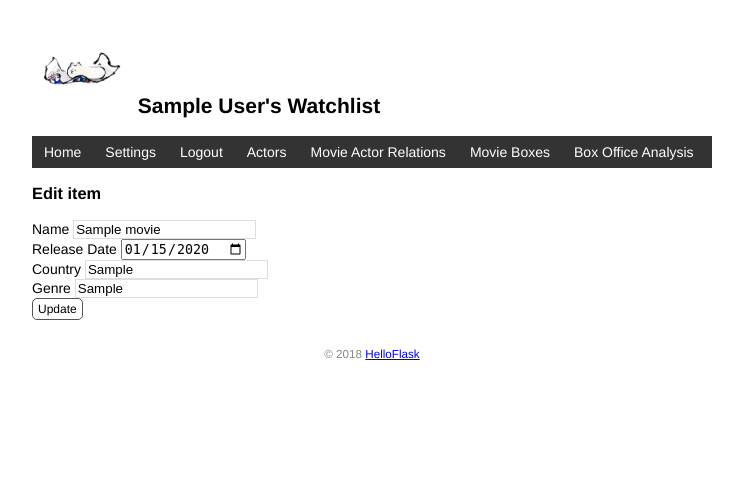
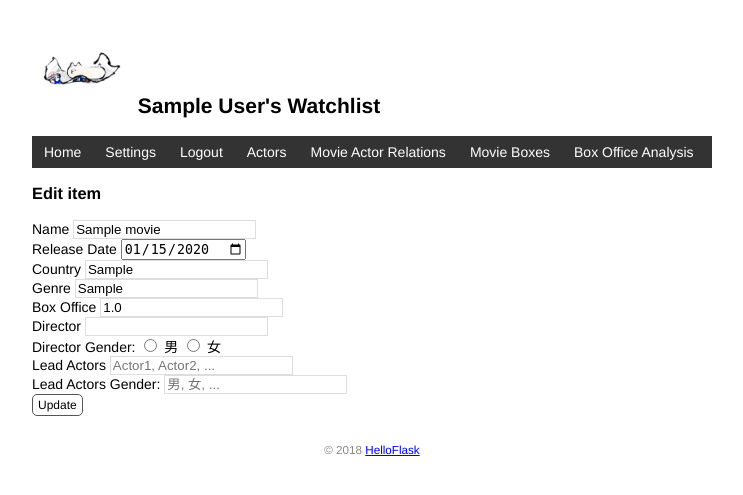
Before and after one commit to SiriGao/watchlist, a Flask app: page /movie/edit/1 in a window 1280 px wide. Shown: the top 495 px of the page, without its empty margins (268-1011 px from the left). Run offline with Flask 3, Linux system fonts and the light colour scheme; a user stored in the database is signed in; tables that the repository leaves empty hold one stand-in row (values such as "Sample post").

Commit message:
add relative relation available

```diff
--- a/watchlist/models.py
+++ b/watchlist/models.py
@@ -39,13 +39,14 @@ class MovieBox(db.Model):
 
 
 class Actor(db.Model):
-    id = db.Column(db.String(10), primary_key=True)
+    id = db.Column(db.Integer, primary_key=True, autoincrement=True)
     name = db.Column(db.String(20), nullable=False)
     gender = db.Column(db.String(2), nullable=False)
     country = db.Column(db.String(20))
 
 class MovieActorRelation(db.Model):
-    id = db.Column(db.String(10), primary_key=True)
+    #id = db.Column(db.String(10), primary_key=True)
+    id = db.Column(db.Integer, primary_key=True, autoincrement=True)  # 修改为自动增长
     movie_id = db.Column(db.String(10), db.ForeignKey('movie.id'), nullable=False)
     actor_id = db.Column(db.String(10), db.ForeignKey('actor.id'), nullable=False)
     relation_type = db.Column(db.String(20))
--- a/watchlist/templates/edit.html
+++ b/watchlist/templates/edit.html
@@ -8,6 +8,18 @@
     Release Date <input type="date" name="release_date" required value="{{ movie.release_date|to_date_string }}"><br>
     Country <input type="text" name="country" autocomplete="off" value="{{ movie.country }}"><br>
     Genre <input type="text" name="genre" autocomplete="off" value="{{ movie.genre }}"><br>
+
+    Box Office <input type="text" name="box_office" autocomplete="off" value="{{ movie.box_info.box }}"><br>
+
+    Director <input type="text" name="director" autocomplete="off" value="{{ director.name if director else '' }}"><br>
+    Director Gender:
+    <input type="radio" name="director_gender" value="男" {% if director and director.gender=='男' %}checked{% endif %}> 男
+    <input type="radio" name="director_gender" value="女" {% if director and director.gender=='女' %}checked{% endif %}>
+    女<br>
+
+
+    Lead Actors <input type="text" name="lead_actors" placeholder="Actor1, Actor2, ..." autocomplete="off"><br>
+    Lead Actors Gender: <input type="text" name="lead_actors_gender" placeholder="男, 女, ..." autocomplete="off"><br>
     <input class="btn" type="submit" name="submit" value="Update">
 </form>
 {% endblock %}
--- a/watchlist/views.py
+++ b/watchlist/views.py
@@ -69,46 +69,97 @@ def index():
 @login_required
 def edit(movie_id):
     movie = Movie.query.get_or_404(movie_id)
+    director_relation = MovieActorRelation.query.filter_by(movie_id=movie_id, relation_type='导演').first()
+    director = Actor.query.get(director_relation.actor_id) if director_relation else None
+
+    if request.method == 'GET':
+        # 如果是 GET 请求，需要处理可能不存在的导演信息
+        director = Actor.query.get(director_relation.actor_id) if director_relation else None
 
     if request.method == 'POST':
-        title = request.form['title']
-        #year = request.form['year']
-        release_date = request.form.get('release_date')
-        country = request.form.get('country')
-        genre = request.form.get('genre')
+        # 获取表单数据
+        title = request.form['title'].strip()
+        release_date = request.form.get('release_date').strip()
+        country = request.form.get('country').strip()
+        genre = request.form.get('genre').strip()
+        box_office = request.form.get('box_office').strip()
+        director_name = request.form.get('director').strip()
+        director_gender = request.form.get('director_gender').strip()
+        lead_actors = [name.strip() for name in request.form.get('lead_actors').split(',')]
+        lead_actors_gender = [gender.strip() for gender in request.form.get('lead_actors_gender').split(',')]
 
-        if not title  or  len(title) > 60:
-            flash('Invalid Input.')
+         # 检查所有字段是否已填写且非空
+        if not all([title, release_date, country, genre, box_office, director_name, director_gender]) or not all(lead_actors) or not all(lead_actors_gender):
+            flash('All fields must be filled and non-empty.')
             return redirect(url_for('edit', movie_id=movie_id))
 
+        # 验证主演和性别数量是否匹配
+        if len(lead_actors) != len(lead_actors_gender):
+            flash('The number of lead actors does not match the number of genders.')
+            return redirect(url_for('edit', movie_id=movie_id))
+
+        # 检查票房是否为有效数字
         try:
-            # 将字符串转换为日期对象，并从中提取年份
+            box_office_float = float(box_office)
+        except ValueError:
+            flash('Box office must be a valid number.')
+            return redirect(url_for('edit', movie_id=movie_id))
+
+        # 更新电影基本信息
+        try:
             release_date_obj = datetime.datetime.strptime(release_date, '%Y-%m-%d').date()
-            year = release_date_obj.year
+            movie.title = title
+            movie.release_date = release_date_obj
+            movie.year = release_date_obj.year
+            movie.country = country
+            movie.genre = genre
         except ValueError:
             flash('Invalid release date format.')
             return redirect(url_for('edit', movie_id=movie_id))
 
+        # 更新票房信息
+        movie_box = MovieBox.query.filter_by(movie_id=movie.id).first() or MovieBox(movie_id=movie.id)
+        movie_box.box = float(box_office)
+        db.session.add(movie_box)
 
-        # 更新电影信息
-        movie.title = title
-        movie.release_date = release_date_obj
-        movie.year = str(year)  # 更新年份字段
-        movie.country = country
-        movie.genre = genre
+        # 更新或添加导演信息
+        director = Actor.query.filter_by(name=director_name).first() or Actor(name=director_name, gender=director_gender)
+        db.session.add(director)
+        db.session.flush()
+        director_relation = MovieActorRelation.query.filter_by(movie_id=movie.id, actor_id=director.id, relation_type='导演').first() or MovieActorRelation(movie_id=movie.id, actor_id=director.id, relation_type='导演')
+        db.session.add(director_relation)
 
+        # 更新或添加主演信息
+        for i, actor_name in enumerate(lead_actors):
+            actor_gender = lead_actors_gender[i]
+            actor = Actor.query.filter_by(name=actor_name).first() or Actor(name=actor_name, gender=actor_gender)
+            db.session.add(actor)
+            db.session.flush()
+            actor_relation = MovieActorRelation.query.filter_by(movie_id=movie.id, actor_id=actor.id, relation_type='主演').first() or MovieActorRelation(movie_id=movie.id, actor_id=actor.id, relation_type='主演')
+            db.session.add(actor_relation)
 
         db.session.commit()
         flash('Movie updated.')
         return redirect(url_for('index'))
 
-    return render_template('edit.html', movie=movie)
+    return render_template('edit.html', movie=movie, director=director)
+
+
+
 
 
 @app.route('/movie/delete/<int:movie_id>', methods=['POST'])
 @login_required
 def delete(movie_id):
     movie = Movie.query.get_or_404(movie_id)
+
+    # 删除所有依赖于该电影的 MovieBox 记录
+    MovieBox.query.filter_by(movie_id=movie.id).delete()
+
+    # 删除所有依赖于该电影的 MovieActorRelation 记录
+    MovieActorRelation.query.filter_by(movie_id=movie.id).delete()
+
+    # 删除电影
     db.session.delete(movie)
     db.session.commit()
     flash('Item deleted.')
```
Also changed, not shown: watchlist/templates/movie_detail.html (+7 -3 lines).
